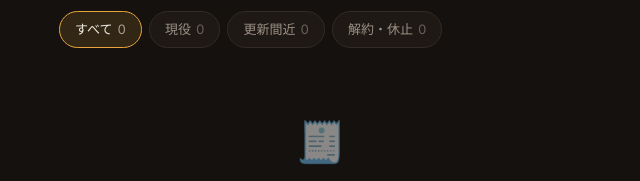
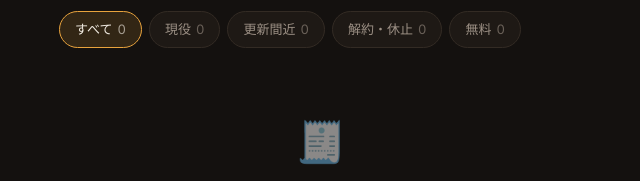
Before and after one commit to Theneuralpeach/subs, a plain HTML site: page index.html in a window 1280 px wide. Shown: the part 328-509 px from the top of the page, 319-959 px from the left. Drawn offline with Linux system fonts and the light colour scheme.

Commit message:
Add 無料 (free accounts) tab + bump sw v5

```diff
--- a/index.html
+++ b/index.html
@@ -224,6 +224,7 @@
     <div class="tab" data-f="active">現役<span class="n" id="tn-active">0</span></div>
     <div class="tab" data-f="soon">更新間近<span class="n" id="tn-soon">0</span></div>
     <div class="tab" data-f="off">解約・休止<span class="n" id="tn-off">0</span></div>
+    <div class="tab" data-f="free">無料<span class="n" id="tn-free">0</span></div>
   </div>
 
   <!-- list -->
@@ -557,8 +558,9 @@
   // ---------- render ----------
   function render(){
     const items=store.items;
+    const paidItems=items.filter(x=>!x.free);
     // summary
-    const active=items.filter(x=>x.status==="active");
+    const active=paidItems.filter(x=>x.status==="active");
     const byCur={};
     active.forEach(x=>{ byCur[x.cur]=(byCur[x.cur]||0)+monthlyEquiv(x); });
     const curs=Object.keys(byCur);
@@ -566,7 +568,7 @@
     $("sumMonthly").innerHTML = fmtMoney(byCur[prim]||0,prim)+`<span class="cyc"> /月</span>`;
     $("sumYearly").textContent = "年間 "+fmtMoney((byCur[prim]||0)*12,prim) + (curs.filter(c=>c!==prim).map(c=>`　＋ ${fmtMoney(byCur[c],c)}/月`).join(""));
     $("cntActive").textContent = active.length;
-    $("cntAll").textContent = items.length;
+    $("cntAll").textContent = paidItems.length;
     // next renewal label
     const upcoming = active.map(x=>({x,c:nextCharge(x)})).filter(o=>o.c).sort((a,b)=>a.c-b.c)[0];
     if(upcoming){ const d=daysBetween(todayDate(),upcoming.c); $("nextLabel").textContent = d<=0?"今日":d+"日後"; }
@@ -574,7 +576,7 @@
 
     // alerts: cancelled & still active (endDate in future)
     const alertsEl=$("alerts"); alertsEl.innerHTML="";
-    items.filter(x=>x.status==="cancelled" && x.endDate).forEach(x=>{
+    paidItems.filter(x=>x.status==="cancelled" && x.endDate).forEach(x=>{
       const d=daysBetween(todayDate(),parseDate(x.endDate));
       if(d>=0){
         const div=document.createElement("div"); div.className="alert";
@@ -584,13 +586,16 @@
     });
 
     // tab counts
-    const cnt={all:items.length,active:active.length,
+    const cnt={all:paidItems.length,active:active.length,
       soon:active.filter(x=>{const i=info(x);return i.soon;}).length,
-      off:items.filter(x=>x.status!=="active").length};
-    $("tn-all").textContent=cnt.all; $("tn-active").textContent=cnt.active; $("tn-soon").textContent=cnt.soon; $("tn-off").textContent=cnt.off;
+      off:paidItems.filter(x=>x.status!=="active").length,
+      free:items.filter(x=>x.free).length};
+    $("tn-all").textContent=cnt.all; $("tn-active").textContent=cnt.active; $("tn-soon").textContent=cnt.soon; $("tn-off").textContent=cnt.off; $("tn-free").textContent=cnt.free;
 
     // filter
     let view=items.filter(x=>{
+      if(filter==="free") return !!x.free;
+      if(x.free) return false;
       if(filter==="active") return x.status==="active";
       if(filter==="off") return x.status!=="active";
       if(filter==="soon") return x.status==="active" && info(x).soon;
@@ -644,9 +649,9 @@
     }
     badges += `<span class="badge cat">${cat.emoji} ${cat.name}</span>`;
     const cyc = CYCLE_JP[x.cycle]||"月";
-    const costHtml = x.cycle==="monthly"
+    const costHtml = x.free ? `<span class="qt">無料</span>` : (x.cycle==="monthly"
       ? `${fmtMoney(Number(x.cost)||0,x.cur)}<span class="c"> /月</span>`
-      : `${fmtMoney(monthlyEquiv(x),x.cur)}<span class="c"> /月</span><span class="qt">（${cyc} ${fmtMoney(Number(x.cost)||0,x.cur)}）</span>`;
+      : `${fmtMoney(monthlyEquiv(x),x.cur)}<span class="c"> /月</span><span class="qt">（${cyc} ${fmtMoney(Number(x.cost)||0,x.cur)}）</span>`);
     const pay = x.pay?`<span class="pay">${esc(x.pay)}</span>`:"";
     return `<div class="${cls}" data-id="${x.id}">
       <div class="accentbar"></div>
--- a/sw.js
+++ b/sw.js
@@ -1,4 +1,4 @@
-const CACHE = "subs-v4";
+const CACHE = "subs-v5";
 const ASSETS = ["./", "./index.html", "./manifest.json"];
 
 self.addEventListener("install", e => {
```
